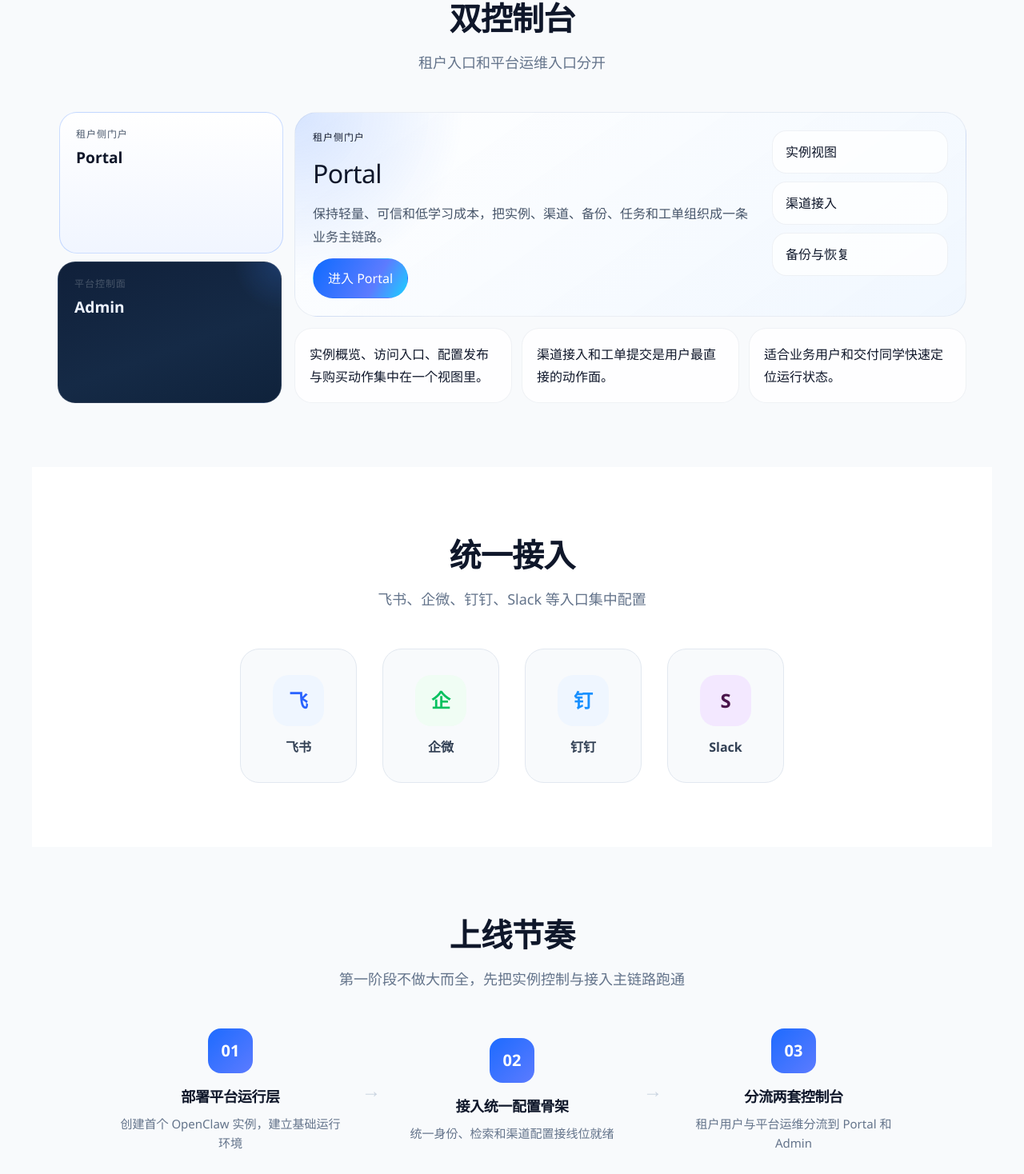
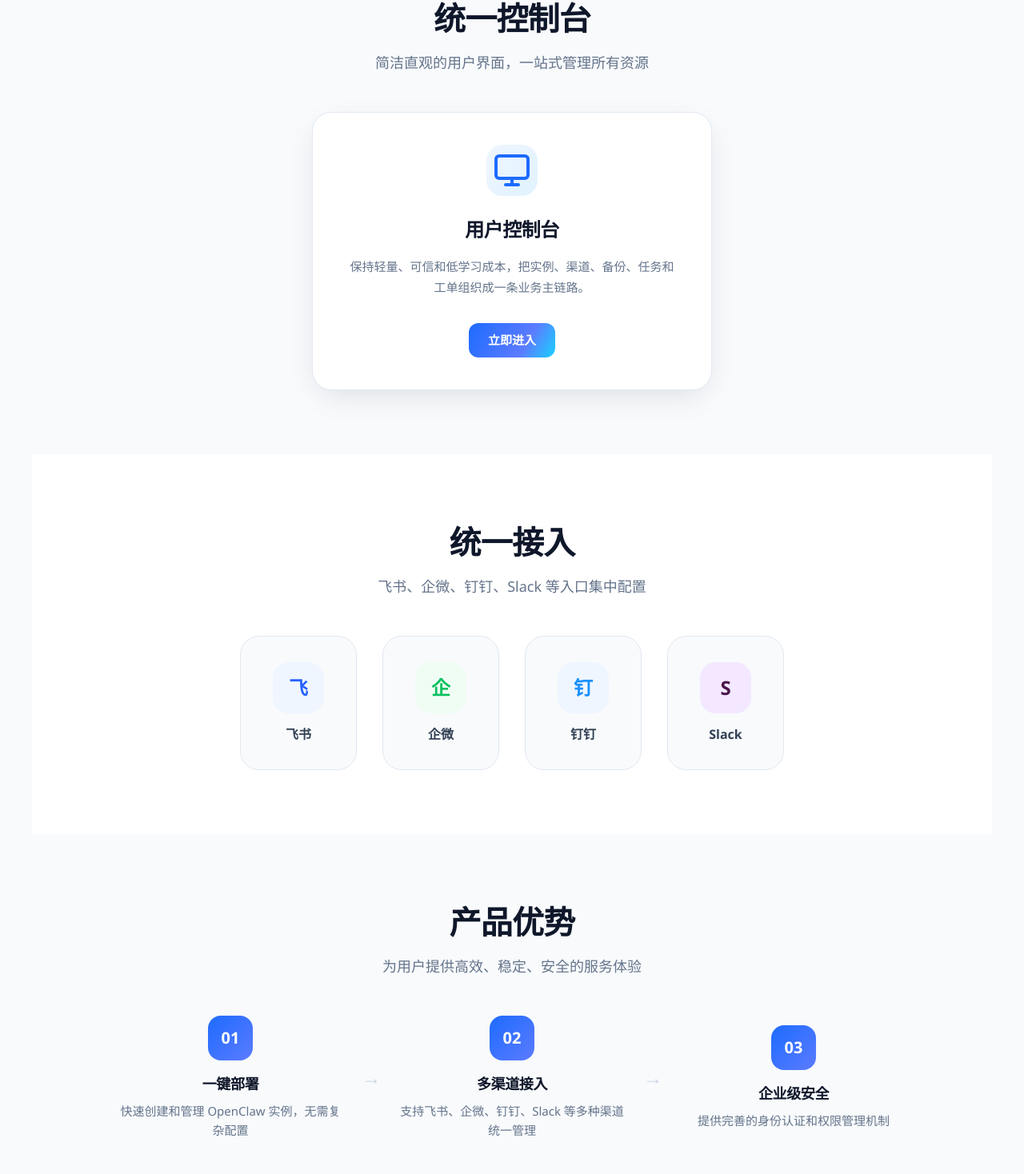
Before and after one commit to limu0920-droid/OpenClaw_CloudPlatfrom, a Vue app in the folder apps/web/: page / in a window 1280 px wide. Shown: the part 1329-2797 px from the top of the page at 80% size. Built offline with nearby package versions, Linux system fonts and the light colour scheme; no server answers.

Commit message:
feat: 优化官网内容，移除Admin相关信息，调整为用户友好的内容

```diff
--- a/apps/web/src/features/marketing/HomePage.vue
+++ b/apps/web/src/features/marketing/HomePage.vue
@@ -3,7 +3,6 @@
 import { RouterLink, useRouter } from 'vue-router'
 
 import ArchitectureDialog from './components/ArchitectureDialog.vue'
-import ControlPlaneTabs from './components/ControlPlaneTabs.vue'
 import MarketingMobileMenu from './components/MarketingMobileMenu.vue'
 import QuickEntryPopover from './components/QuickEntryPopover.vue'
 
@@ -27,9 +26,9 @@
       </RouterLink>
       <nav class="nav">
         <a href="#features" class="nav-link">核心特性</a>
-        <a href="#consoles" class="nav-link">双控制台</a>
+        <a href="#consoles" class="nav-link">用户控制台</a>
         <a href="#channels" class="nav-link">统一接入</a>
-        <a href="#steps" class="nav-link">上线节奏</a>
+        <a href="#steps" class="nav-link">产品优势</a>
       </nav>
       <div class="header-actions">
         <QuickEntryPopover />
@@ -139,10 +138,23 @@
 
       <section id="consoles" class="section consoles">
         <div class="section-head">
-          <h2>双控制台</h2>
-          <p>租户入口和平台运维入口分开</p>
+          <h2>统一控制台</h2>
+          <p>简洁直观的用户界面，一站式管理所有资源</p>
         </div>
-        <ControlPlaneTabs />
+        <div class="console-overview">
+          <div class="console-card">
+            <div class="console-icon">
+              <svg width="48" height="48" viewBox="0 0 24 24" fill="none">
+                <rect x="2" y="3" width="20" height="14" rx="2" stroke="currentColor" stroke-width="2"/>
+                <line x1="8" y1="21" x2="16" y2="21" stroke="currentColor" stroke-width="2" stroke-linecap="round"/>
+                <line x1="12" y1="17" x2="12" y2="21" stroke="currentColor" stroke-width="2" stroke-linecap="round"/>
+              </svg>
+            </div>
+            <h3>用户控制台</h3>
+            <p>保持轻量、可信和低学习成本，把实例、渠道、备份、任务和工单组织成一条业务主链路。</p>
+            <button class="btn-primary" type="button" @click="router.push('/login')">立即进入</button>
+          </div>
+        </div>
       </section>
 
       <section id="channels" class="section channels">
@@ -172,26 +184,26 @@
 
       <section id="steps" class="section steps">
         <div class="section-head">
-          <h2>上线节奏</h2>
-          <p>第一阶段不做大而全，先把实例控制与接入主链路跑通</p>
+          <h2>产品优势</h2>
+          <p>为用户提供高效、稳定、安全的服务体验</p>
         </div>
         <div class="steps-flow">
           <div class="step">
             <div class="step-num">01</div>
-            <h4>部署平台运行层</h4>
-            <p>创建首个 OpenClaw 实例，建立基础运行环境</p>
+            <h4>一键部署</h4>
+            <p>快速创建和管理 OpenClaw 实例，无需复杂配置</p>
           </div>
           <div class="step-arrow">→</div>
           <div class="step">
             <div class="step-num">02</div>
-            <h4>接入统一配置骨架</h4>
-            <p>统一身份、检索和渠道配置接线位就绪</p>
+            <h4>多渠道接入</h4>
+            <p>支持飞书、企微、钉钉、Slack 等多种渠道统一管理</p>
           </div>
           <div class="step-arrow">→</div>
           <div class="step">
             <div class="step-num">03</div>
-            <h4>分流两套控制台</h4>
-            <p>租户用户与平台运维分流到 Portal 和 Admin</p>
+            <h4>企业级安全</h4>
+            <p>提供完善的身份认证和权限管理机制</p>
           </div>
         </div>
       </section>
@@ -201,19 +213,19 @@
       <div class="footer-content">
         <div class="footer-brand">
           <h3>openClaw</h3>
-          <p>实例控制台先行 · 统一渠道接入 · 双控制台职责清晰</p>
+          <p>实例控制台先行 · 统一渠道接入 · 企业级安全可控</p>
         </div>
         <div class="footer-links">
           <div class="footer-col">
             <h4>产品</h4>
             <a href="#features">核心特性</a>
-            <a href="#consoles">双控制台</a>
+            <a href="#consoles">用户控制台</a>
             <a href="#channels">渠道接入</a>
           </div>
           <div class="footer-col">
             <h4>资源</h4>
             <a href="#" @click.prevent="showArchitecture = true">架构文档</a>
-            <a href="#steps">上线节奏</a>
+            <a href="#steps">产品优势</a>
           </div>
           <div class="footer-col">
             <h4>联系</h4>
@@ -636,6 +648,51 @@
   background: #f8fafc;
 }
 
+.console-overview {
+  display: flex;
+  justify-content: center;
+}
+
+.console-card {
+  background: white;
+  border: 1px solid #e2e8f0;
+  border-radius: 1.5rem;
+  padding: 2.5rem;
+  text-align: center;
+  max-width: 500px;
+  box-shadow: 0 12px 40px -12px rgba(15, 23, 42, 0.15);
+  transition: all 0.2s;
+}
+
+.console-card:hover {
+  transform: translateY(-4px);
+  box-shadow: 0 20px 60px -20px rgba(15, 23, 42, 0.2);
+}
+
+.console-icon {
+  width: 4rem;
+  height: 4rem;
+  display: grid;
+  place-items: center;
+  margin: 0 auto 1.5rem;
+  background: linear-gradient(135deg, #eff6ff, #e0f2fe);
+  color: #1d6bff;
+  border-radius: 1.25rem;
+}
+
+.console-card h3 {
+  font-size: 1.5rem;
+  font-weight: 700;
+  margin-bottom: 1rem;
+}
+
+.console-card p {
+  color: #64748b;
+  line-height: 1.7;
+  margin-bottom: 2rem;
+  font-size: 0.9375rem;
+}
+
 .channels {
   background: white;
 }
```
